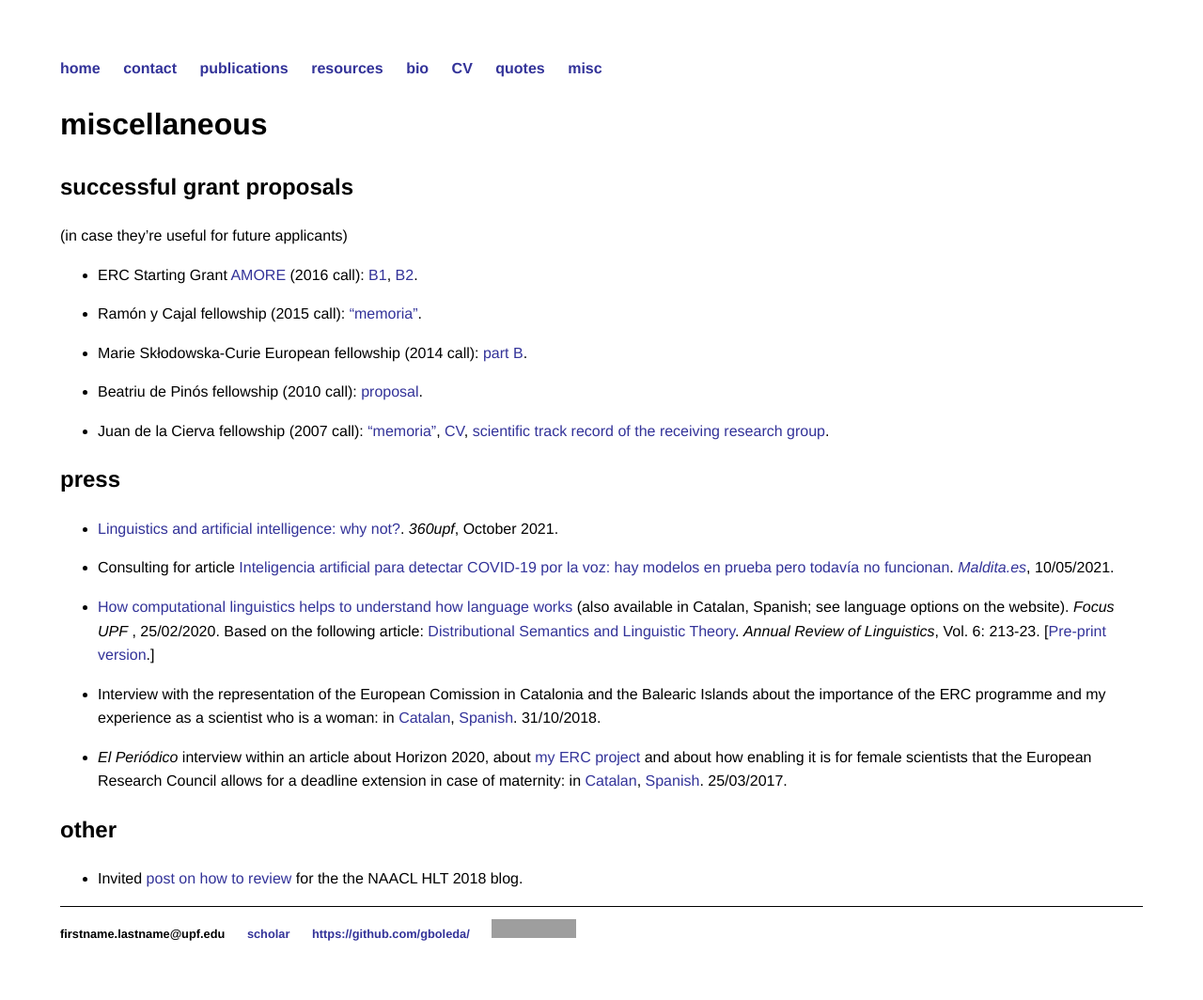
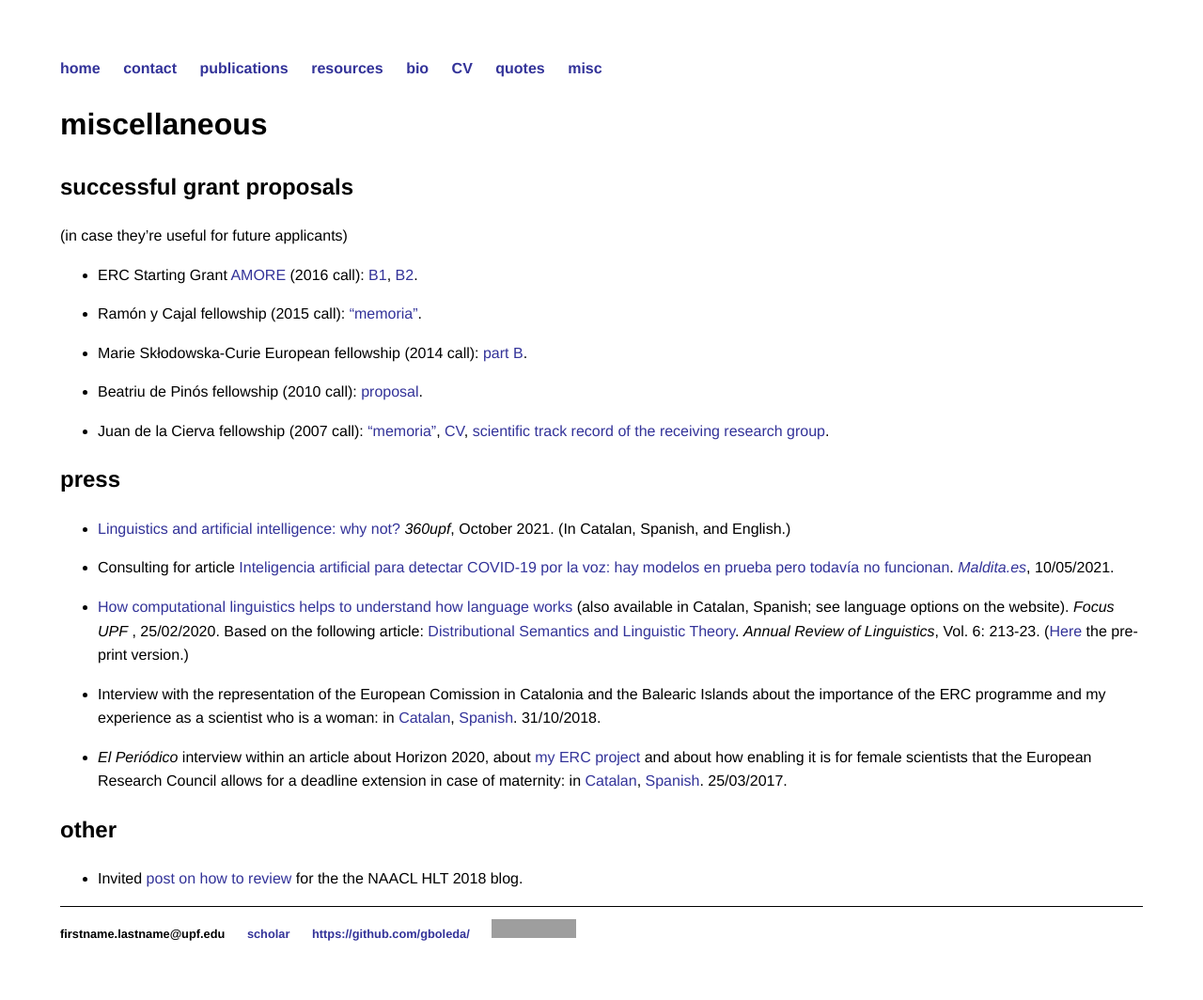
Before and after one commit to gboleda/gboleda.github.io, a Jekyll site: the page built from misc.md, in a window 1280 px wide. Shown: the whole page at 94% size. Built offline with Jekyll 4.4.1, drawn with Linux system fonts in a browser that asks for light colours; grey boxes are pictures that could not be loaded.

Commit message:
small edits

```diff
--- a/misc.md
+++ b/misc.md
@@ -21,11 +21,11 @@ title: Gemma Boleda -- miscellaneous
 
 ## press
 
-- [Linguistics and artificial intelligence: why not?](https://www.upf.edu/web/360upf/numero9/calidoscopi/gemma-boleda). _360upf_, October 2021.
+- [Linguistics and artificial intelligence: why not?](https://www.upf.edu/web/360upf/numero9/calidoscopi/gemma-boleda) _360upf_, October 2021. (In Catalan, Spanish, and English.)
 
 - Consulting for article [Inteligencia artificial para detectar COVID-19 por la voz: hay modelos en prueba pero todavía no funcionan](https://maldita.es/malditatecnologia/20210510/inteligencia-artificial-covid-19-voz/). [_Maldita.es_](https://maldita.es), 10/05/2021.
 
-- [How computational linguistics helps to understand how language works](https://www.upf.edu/web/focus/inici/-/asset_publisher/HmdVwKrOeKpM/content/id/232783382/maximized) (also available in Catalan, Spanish; see language options on the website). _Focus UPF_ , 25/02/2020. Based on the following article: [Distributional Semantics and Linguistic Theory](http://www.annualreviews.org/eprint/49J5VEMAMTAXAHVCUVDF/full/10.1146/annurev-linguistics-011619-030303). _Annual Review of Linguistics_, Vol. 6: 213-23. [[Pre-print version](https://arxiv.org/pdf/1905.01896.pdf).]
+- [How computational linguistics helps to understand how language works](https://www.upf.edu/web/focus/inici/-/asset_publisher/HmdVwKrOeKpM/content/id/232783382/maximized) (also available in Catalan, Spanish; see language options on the website). _Focus UPF_ , 25/02/2020. Based on the following article: [Distributional Semantics and Linguistic Theory](http://www.annualreviews.org/eprint/49J5VEMAMTAXAHVCUVDF/full/10.1146/annurev-linguistics-011619-030303). _Annual Review of Linguistics_, Vol. 6: 213-23. ([Here](https://arxiv.org/pdf/1905.01896.pdf) the pre-print version.)
 
 - Interview with the representation of the European Comission in Catalonia and the Balearic Islands about the importance of the ERC programme and my experience as a scientist who is a woman: in [Catalan](https://ec.europa.eu/spain/barcelona/news/els-programes-de-la-ue-han-representat-un-salt-qualitatiu-en-la-recerca-que-es-pot-fer-europa_ca), [Spanish](https://ec.europa.eu/spain/barcelona/news/els-programes-de-la-ue-han-representat-un-salt-qualitatiu-en-la-recerca-que-es-pot-fer-europa_es). 31/10/2018.
 
```
